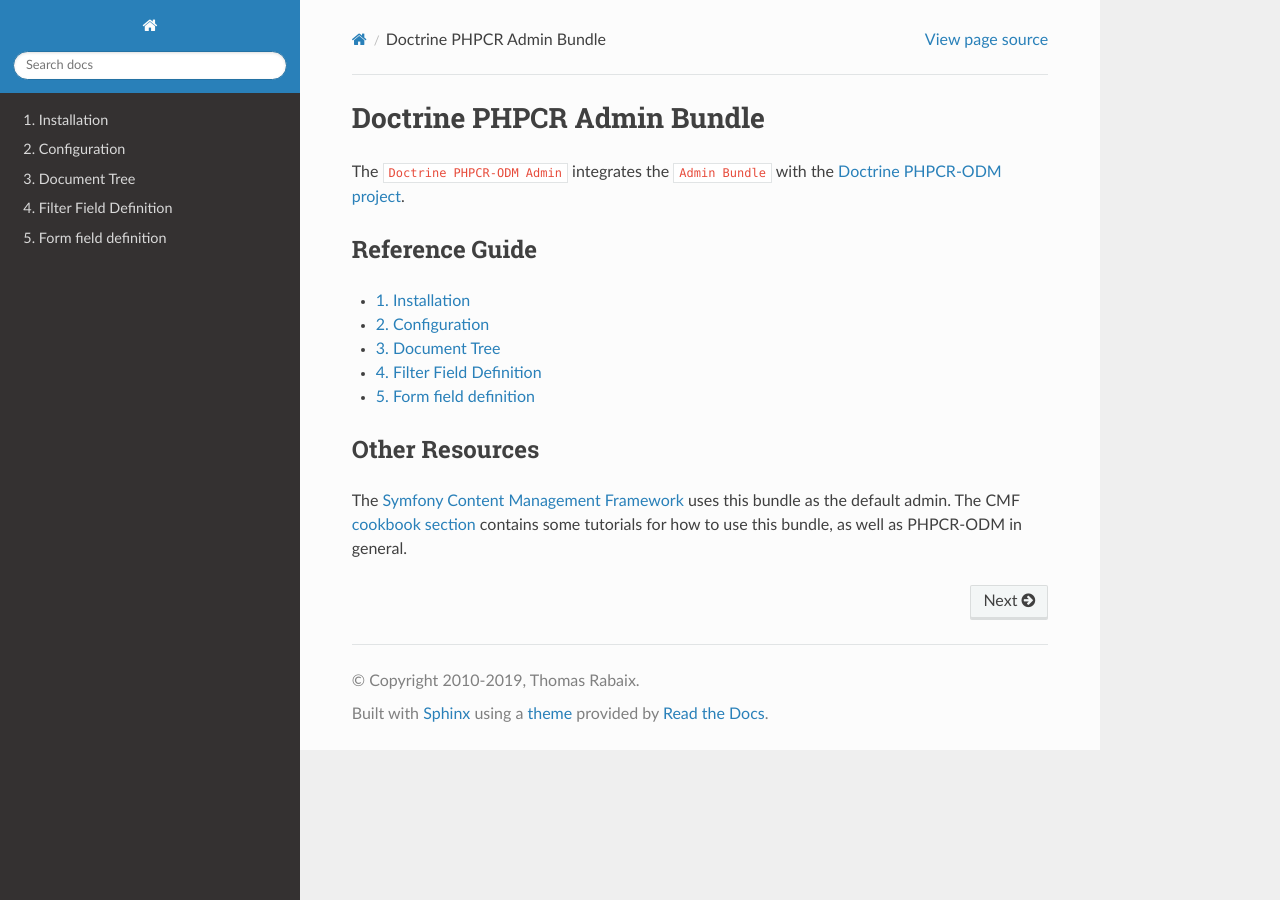
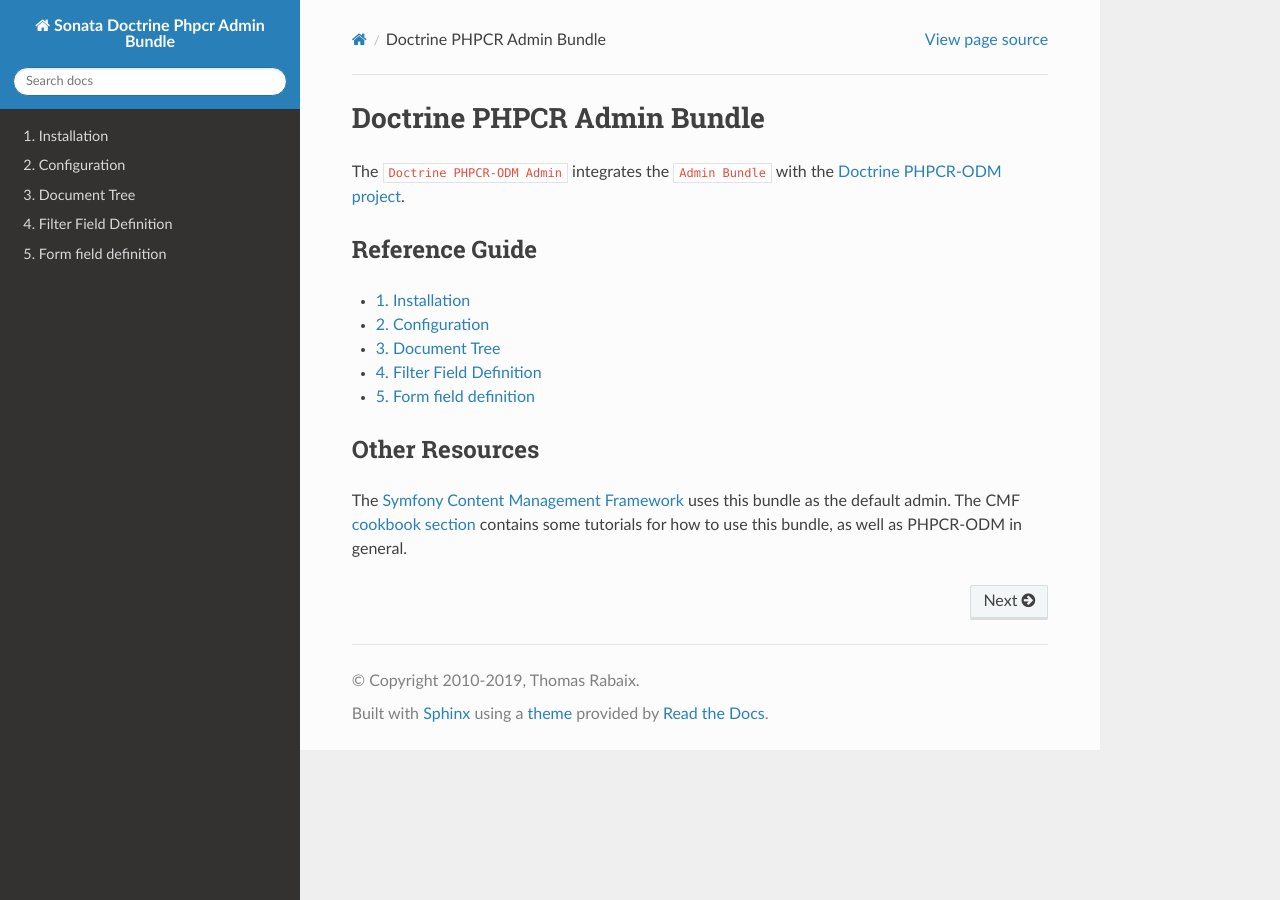
Before and after one commit to sonata-project/SonataDoctrinePhpcrAdminBundle, a Sphinx documentation site: the page built from docs/index.rst, in a window 1280 px wide. Built offline with Sphinx 7.4.7 and the Read the Docs theme 2.0.0, drawn with Linux system fonts in a browser that asks for light colours.

Commit message:
DevKit updates

```diff
--- a/docs/conf.py
+++ b/docs/conf.py
@@ -48,7 +48,7 @@ source_suffix = '.rst'
 master_doc = 'index'
 
 # General information about the project.
-project = u''
+project = u'Sonata Doctrine Phpcr Admin Bundle'
 copyright = u'2010-2019, Thomas Rabaix'
 
 # The version info for the project you're documenting, acts as replacement for
```
Also changed, not shown: .travis.yml, 1 other file.
